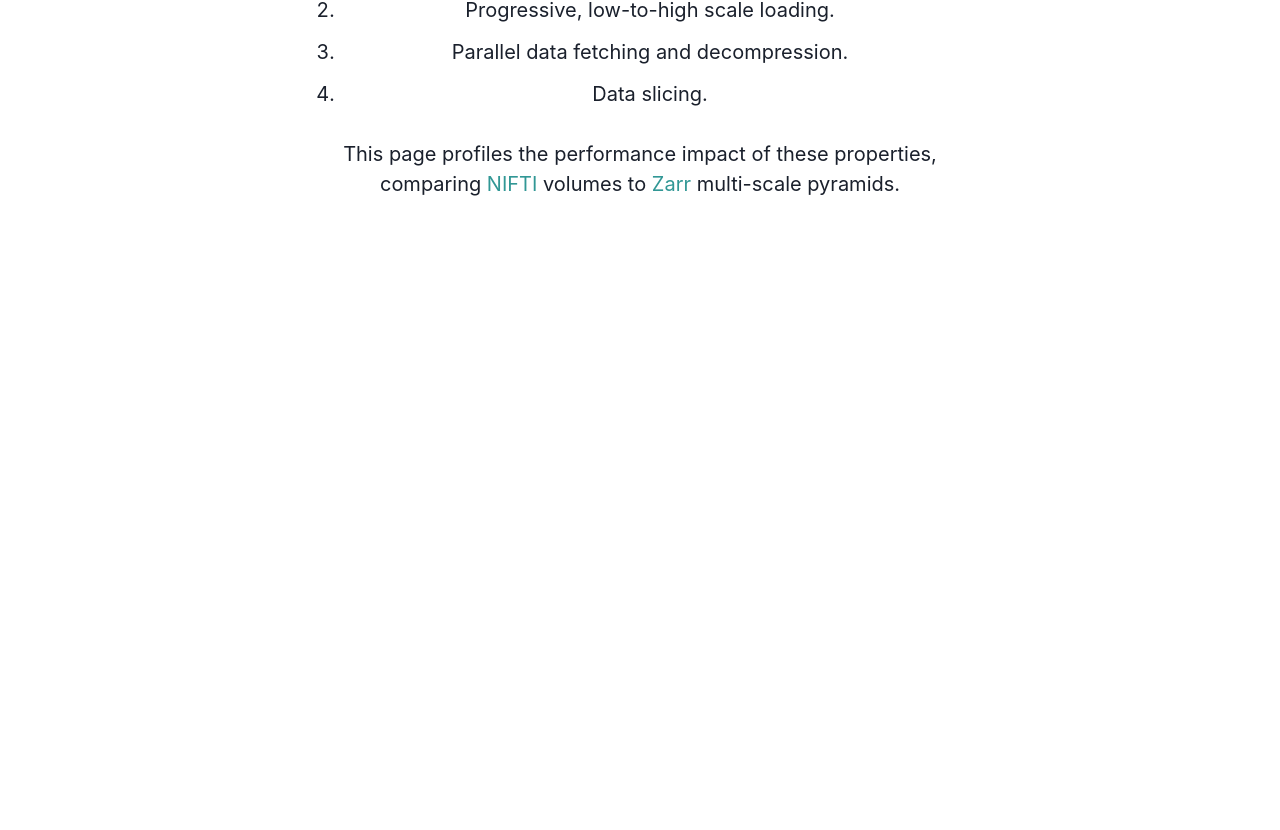
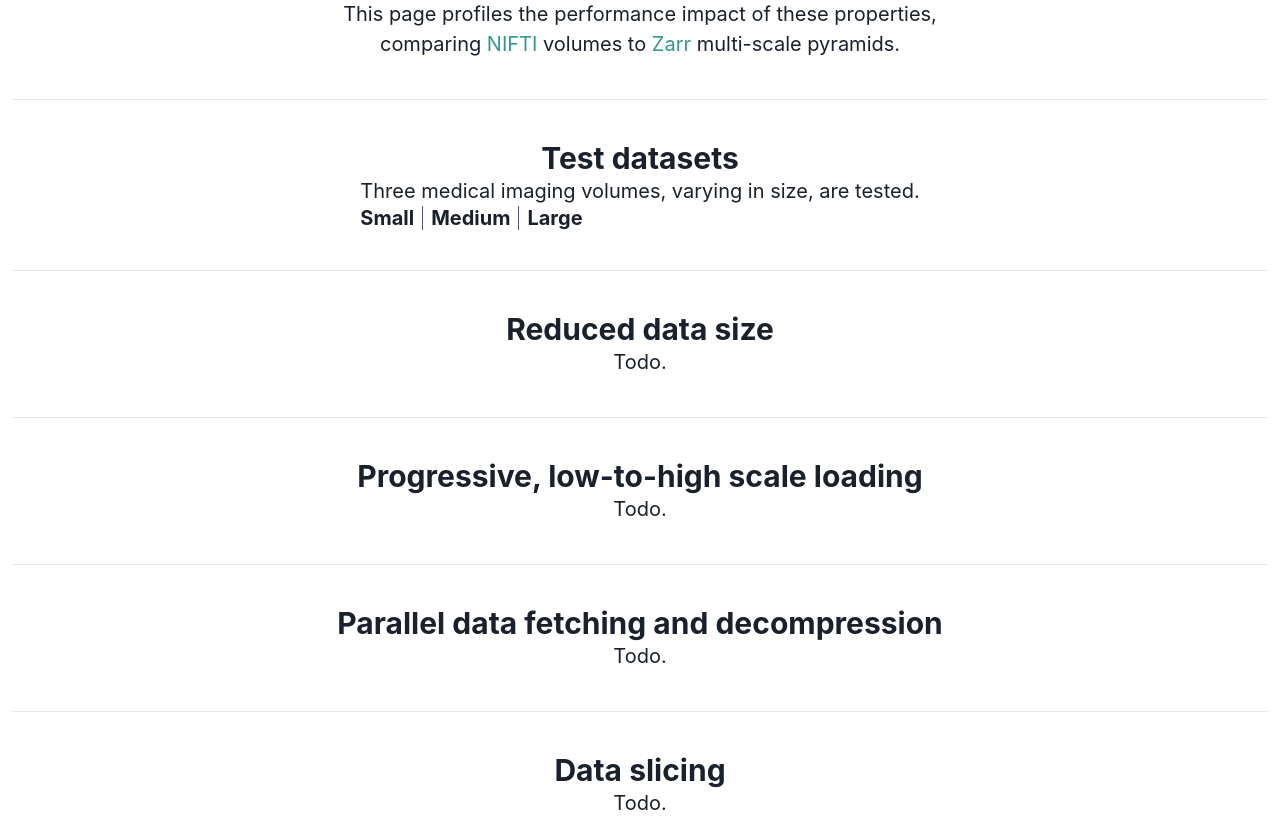
Before and after one commit to OpenImaging/demos, a React (Create React App) app in the folder multi-scale-chunked-compressed/: page / in a window 1280 px wide. Shown: the part 539-1369 px from the top of the page. Before the commit the page ends 800 px from the top, so only its background shows below. Built offline with nearby package versions, Linux system fonts and the light colour scheme.

Commit message:
Headings

```diff
--- a/multi-scale-chunked-compressed/src/App.js
+++ b/multi-scale-chunked-compressed/src/App.js
@@ -25,7 +25,7 @@ function App() {
           <Heading as="h2" size="lg">Performance impact when loading medical imaging datasets</Heading>
           <VStack spacing={10} divider={<StackDivider borderColor="gray.200" />}>
             <Box maxW="40rem">
-              <Heading as="h3" size="md">Overview</Heading>
+              <Heading as="h3" size="lg">Overview</Heading>
                 <Text>Multi-scale, chunked, medical imaging volumes compressed with <Link color="teal.500" href="https://blosc.org/" target="_blank" rel="noopener noreferrer">next-generation codecs</Link> result in a better user experience on the web due to improved <Link color="teal.500" href="https://web.dev/fid/" target="_blank" rel="noopener noreferrer">interactivity</Link> and <Link color="teal.500" href="https://web.dev/lcp/" target="_blank" rel="noopener noreferrer">loading performance</Link>. These benefits originate from multiple properties of these next-generation file formats:
               </Text>
                 <br/>
@@ -38,6 +38,37 @@ function App() {
                 <br/>
               <Text>This page profiles the performance impact of these properties, comparing <Link color="teal.500" href="https://nifti.nimh.nih.gov/" target="_blank" rel="noopener noreferrer">NIFTI</Link> volumes to <Link color="teal.500" href="https://zarr.readthedocs.io/en/stable/" target="_blank" rel="noopener noreferrer">Zarr</Link> multi-scale pyramids.</Text>
             </Box>
+            <Box>
+              <Heading as="h3" size="lg">Test datasets</Heading>
+              <Text>Three medical imaging volumes, varying in size, are tested.</Text>
+              <HStack divider={<StackDivider borderColor="gray.600" />}>
+                <Box>
+                  <Heading as="h5" size="md">Small</Heading>
+                </Box>
+                <Box>
+                  <Heading as="h5" size="md">Medium</Heading>
+                </Box>
+                <Box>
+                  <Heading as="h5" size="md">Large</Heading>
+                </Box>
+              </HStack>
+            </Box>
+            <Box>
+              <Heading as="h3" size="lg">Reduced data size</Heading>
+              <Text>Todo.</Text>
+            </Box>
+            <Box>
+              <Heading as="h3" size="lg">Progressive, low-to-high scale loading</Heading>
+              <Text>Todo.</Text>
+            </Box>
+            <Box>
+              <Heading as="h3" size="lg">Parallel data fetching and decompression</Heading>
+              <Text>Todo.</Text>
+            </Box>
+            <Box>
+              <Heading as="h3" size="lg">Data slicing</Heading>
+              <Text>Todo.</Text>
+            </Box>
           </VStack>
         </Grid>
       </Box>
```
Also changed, not shown: 1 other file (tests, documents, lock files or other folders).
